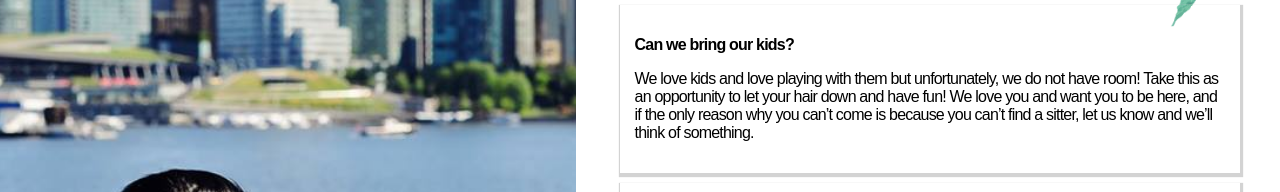
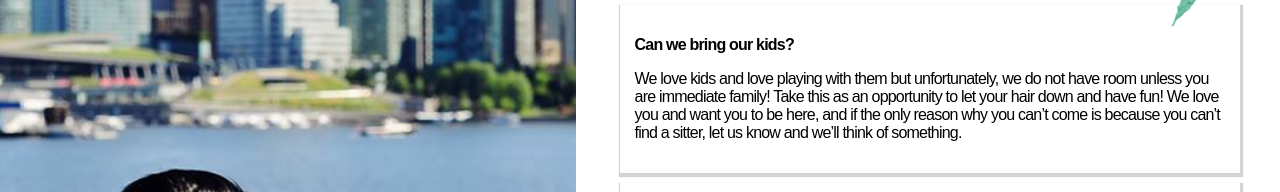
Before and after one commit to jennypoon/react_wed, a React (Create React App) app in the folder client/: page / in a window 1280 px wide. Both pictures are taken after a click on the tab "FAQs". Shown: the part 173-365 px from the top of the page. Built offline with nearby package versions, Linux system fonts and the light colour scheme; a web font is replaced by a local one.

Commit message:
fixed typo

```diff
--- a/client/src/components/Faq.jsx
+++ b/client/src/components/Faq.jsx
@@ -10,7 +10,7 @@ function Faq() {
           Can we bring our kids?
         </p>
         <p className="answer">
-          We love kids and love playing with them but unfortunately, we do not have room! Take this as an opportunity to let your hair down and have fun! We love you and want you to be here, and if the only reason why you can’t come is because you can’t find a sitter, let us know and we’ll think of something.
+          We love kids and love playing with them but unfortunately, we do not have room unless you are immediate family! Take this as an opportunity to let your hair down and have fun! We love you and want you to be here, and if the only reason why you can’t come is because you can’t find a sitter, let us know and we’ll think of something.
         </p>
       </div>
 
```
